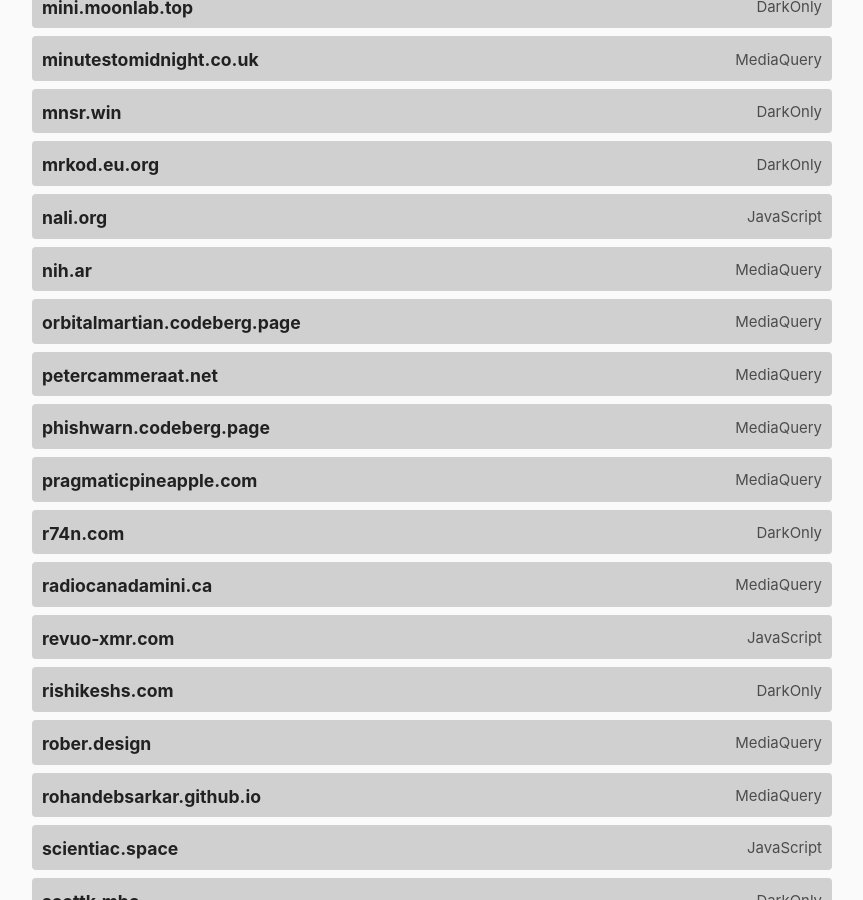
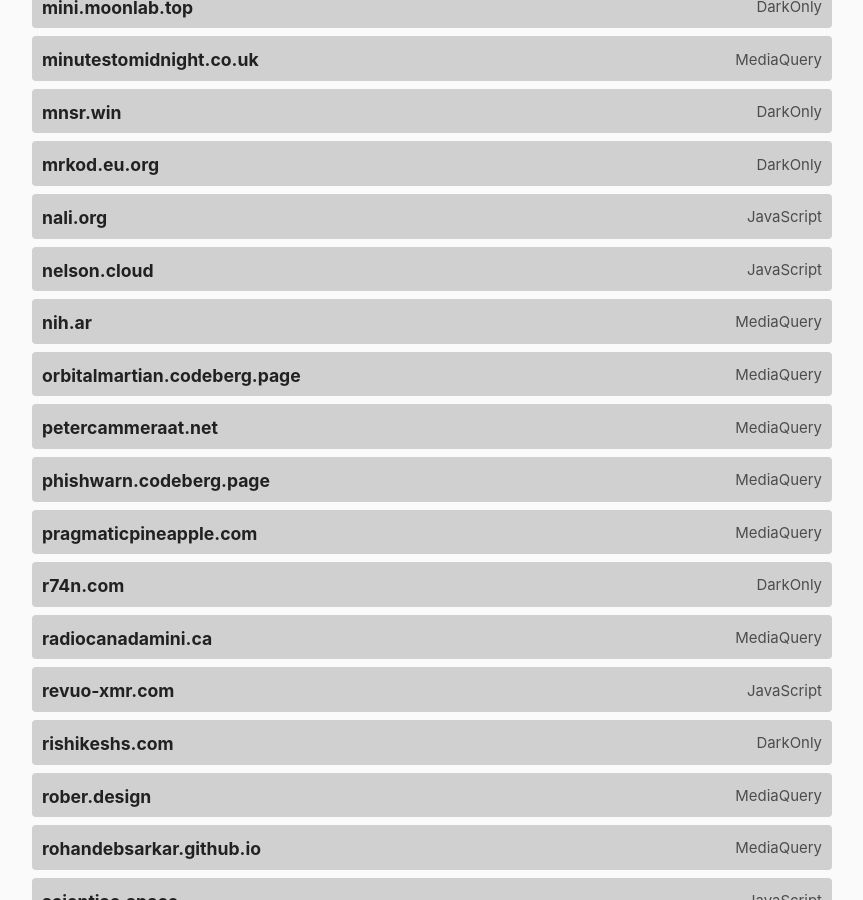
Before and after one commit to katherinek727/darktheme.club, a Jekyll site: the page built from index.md, in a window 1280 px wide and 900 px high, scrolled down 5320 px. Shown: the whole window, without its empty margins (208-1071 px from the left). Built offline with Jekyll 4.4.1, drawn with Linux system fonts in a browser that asks for light colours.

Commit message:
add nelson.cloud

```diff
--- a/_data/sites.yml
+++ b/_data/sites.yml
@@ -677,3 +677,8 @@
   url: https://zwbetz.com/
   method: javascript
   last_checked: 2024-02-27
+
+- domain: nelson.cloud
+  url: https://nelson.cloud/
+  method: javascript
+  last_checked: 2024-11-02
```
